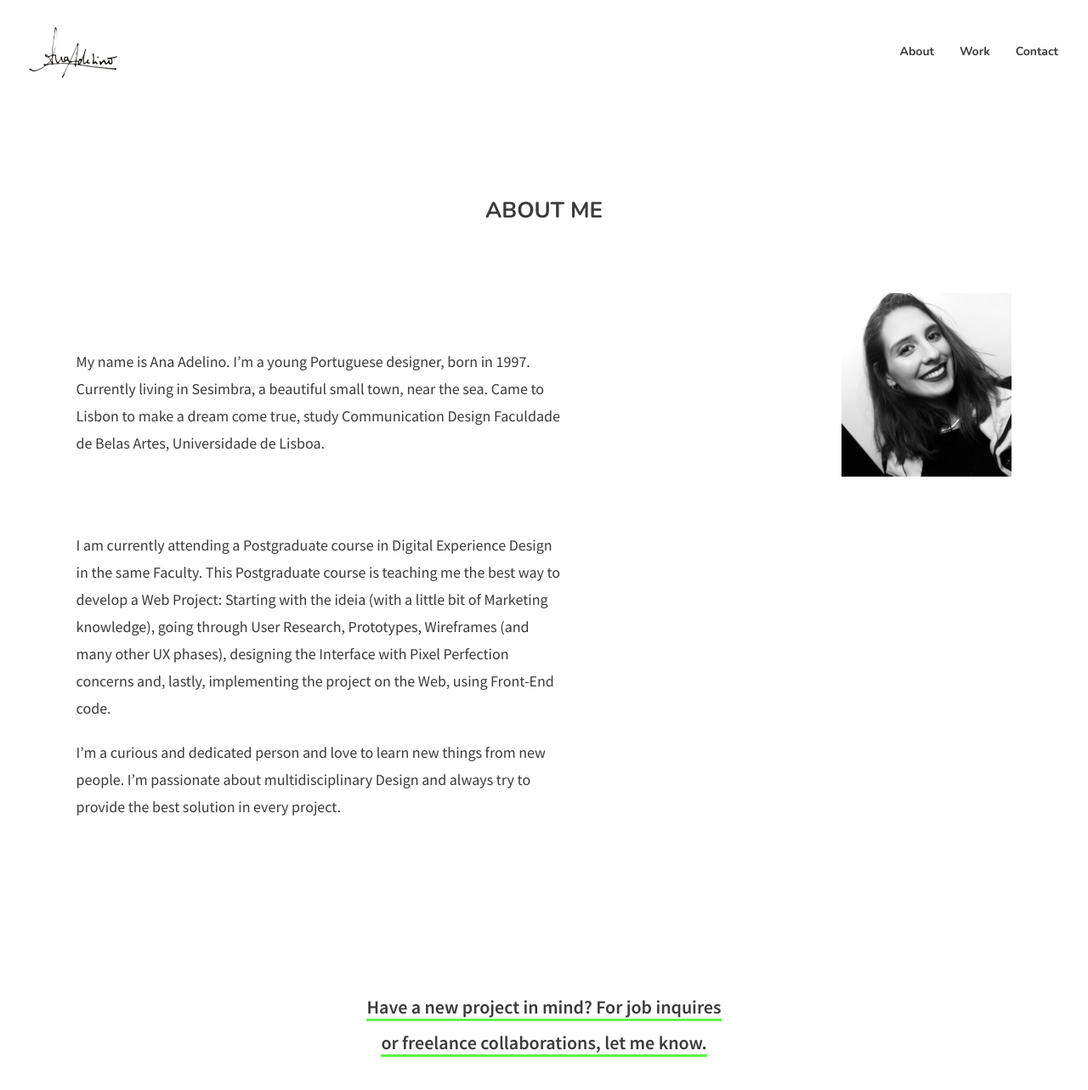
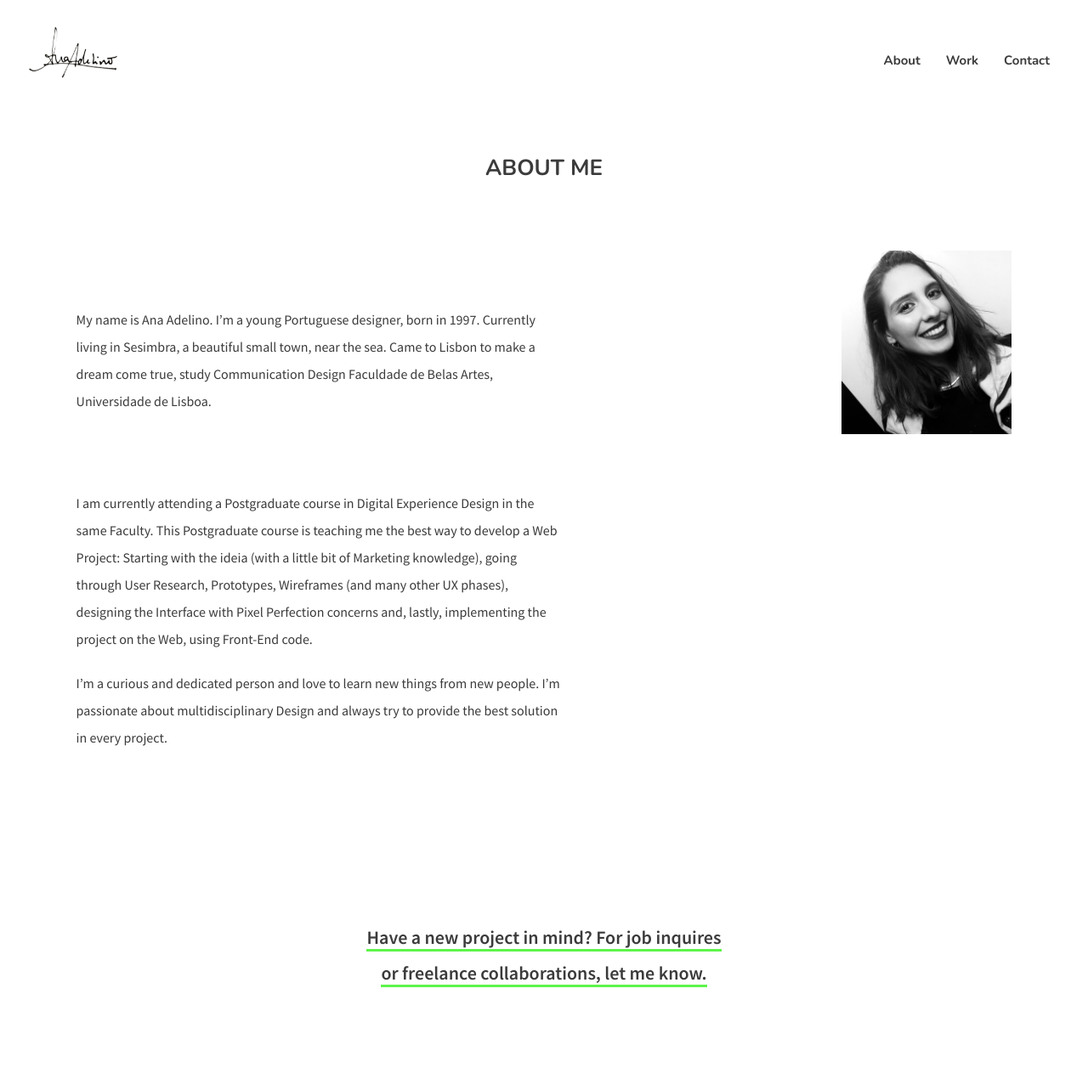
Before and after one commit to anaadelino/anaadelino.github.io, a Jekyll site: the page built from about.html, in a window 1280 px wide and 1400 px high. Shown: the top 1283 px of the window at 85% size. Built offline with Jekyll 4.4.1, drawn with Linux system fonts in a browser that asks for light colours.

Commit message:
media query 668px

```diff
--- a/_sass/about.scss
+++ b/_sass/about.scss
@@ -124,38 +124,12 @@
 
 @media (min-width: 668px) {
 
-    .logo {
-        margin: 30px;
-    }
-
-    header nav {
-        margin: 35px 30px 0 0;
-    }
-
-    nav li {
-        margin: 7px;
-    }
-
     #About_me, #Skills, #Education {
-        padding-top: 110px;
+        padding-top: 70px;
     }
 
     section h1 {
-        font-size: 24px;
-    }
-
-    h2 {
-        font-size: 22px;
-    }
-
-    h3 {
-        font-size: 20px;
-        margin: 25px 0 50px 0;
-    }
-
-    p {
-        font-size: 18px;
-        line-height: 32px;
+        padding-bottom: 10%;
     }
 
     .My_picture {
@@ -169,14 +143,18 @@
         max-width: 381px;
     }
 
+    p {
+        font-size: 16px;
+        line-height: 32px;
+    }
+
     #Skills ul li {
-        font-size: 18px;
+        font-size: 16px;
         line-height: 32px;
-        padding: 0 0 0 50px;
     }
 
     #Skills p:nth-child(2n+1) {
-        font-size: 18px;
+        font-size: 16px;
     }
 }
 
--- a/_sass/omeuestilo.scss
+++ b/_sass/omeuestilo.scss
@@ -213,7 +213,11 @@ footer nav {
 
     footer wrapper {
         flex-direction: row;
-        justify-content: space-around;
+        justify-content: space-between;
+    }
+
+    footer h1 {
+        text-align: left;
     }
 
     footer span {
@@ -268,17 +272,18 @@ footer nav {
         margin: 30px;
     }
 
-    header nav {
-        margin: 35px 30px 0 0;
+    .menu {
+        margin: 30px 30px 0 0;
     }
 
     nav li {
         margin: 7px;
+        font-size: 15px;
     }
 
     header div h1 {
         font-size: 24px;
-        line-height: 38px;
+        line-height: 42px;
         max-width: 430px;
     }
 
@@ -288,55 +293,25 @@ footer nav {
         left: 47.5%;
     }
 
-    #About_me, #My_Work, #Skills, #Education {
-        padding-top: 110px;
+    #My_Work {
+        padding-top: 50px;
     }
 
     .menu_background {
-        height: 120px;
-    }
-
-    #About_me {
-        margin-top: -110px;
+        height: 110px;
     }
 
     section h1 {
-        font-size: 24px;
+        font-size: 22px;
     }
 
     h2 {
-        font-size: 22px;
+        font-size: 20px;
     }
 
     h3 {
-        font-size: 20px;
-        margin: 25px 0 50px 0;
-    }
-
-    p {
         font-size: 18px;
-        line-height: 32px;
-    }
-
-    .My_picture {
-        width: 40%;
-        margin-left: 30%;
-    }
-
-    #About_me h3 {
-        font-size: 20px;
-        line-height: 39px;
-        max-width: 381px;
-    }
-
-    #Skills ul li {
-        font-size: 18px;
-        line-height: 32px;
-        padding: 0 0 0 50px;
-    }
-
-    #Skills p:nth-child(2n+1) {
-        font-size: 18px;
+        margin: 10px 0 50px 0;
     }
 }
 
```
